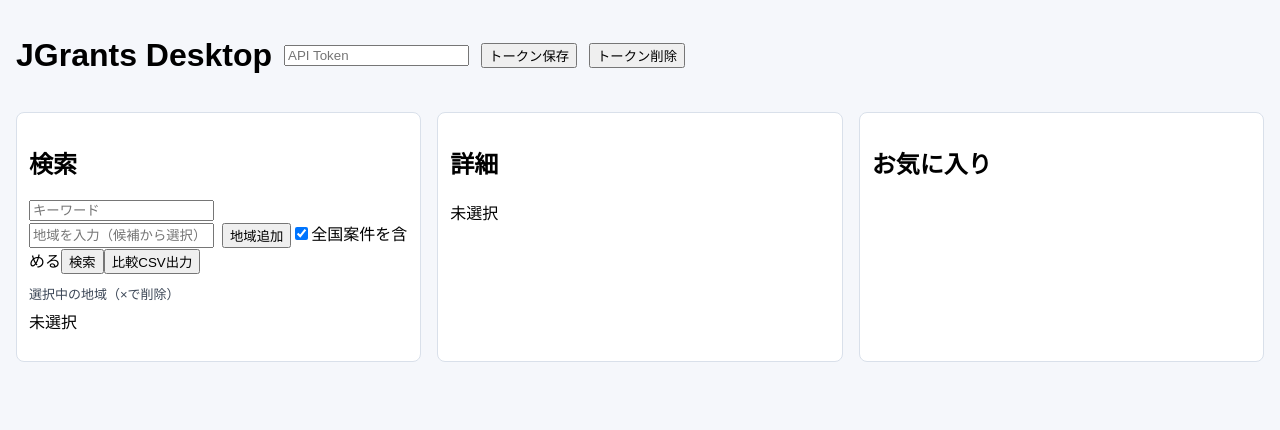
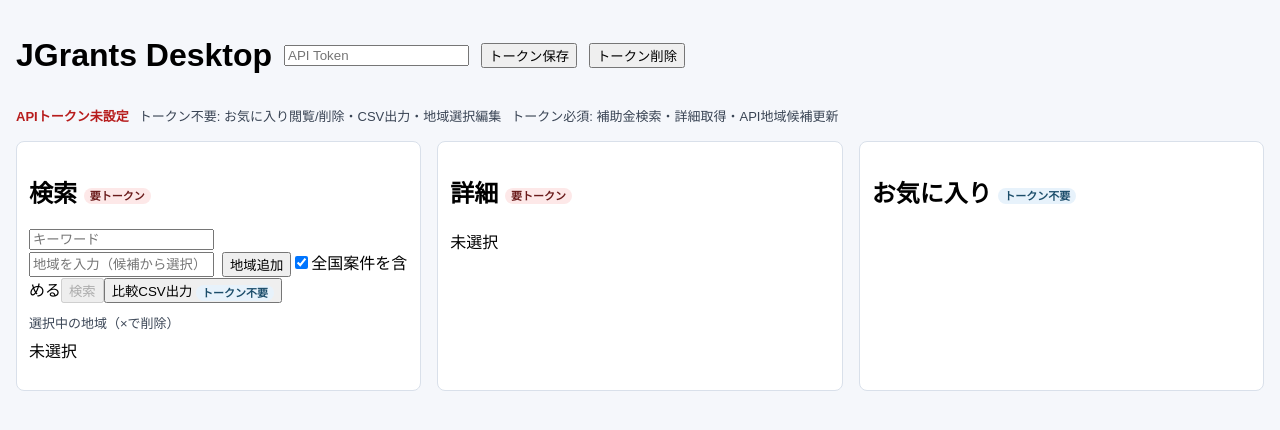
Before and after one commit to TGSE-nepuro/Jgrants, a React (Vite) app: page / in a window 1280 px wide. Shown: the top 430 px of the page. Built offline with nearby package versions, Linux system fonts and the light colour scheme.

Commit message:
feat(ui): separate token required and optional features

```diff
--- a/src/renderer/App.tsx
+++ b/src/renderer/App.tsx
@@ -31,6 +31,7 @@
   const [selectedIds, setSelectedIds] = useState<string[]>([]);
   const [message, setMessage] = useState<string | null>(null);
   const [error, setError] = useState<string | null>(null);
+  const hasToken = token.trim().length > 0;
 
   useEffect(() => {
     void (async () => {
@@ -232,9 +233,16 @@
         <button onClick={() => void saveToken()}>トークン保存</button>
         <button onClick={() => void clearToken()}>トークン削除</button>
       </header>
+      <div className="token-guide">
+        <span className={`token-state ${hasToken ? "ok" : "warn"}`}>
+          {hasToken ? "APIトークン設定済み" : "APIトークン未設定"}
+        </span>
+        <span>トークン不要: お気に入り閲覧/削除・CSV出力・地域選択編集</span>
+        <span>トークン必須: 補助金検索・詳細取得・API地域候補更新</span>
+      </div>
       <main>
         <section>
-          <h2>検索</h2>
+          <h2>検索 <span className="badge required">要トークン</span></h2>
           <form onSubmit={onSearch}>
             <input value={keyword} placeholder="キーワード" onChange={(e) => setKeyword(e.target.value)} />
             <div className="region-picker">
@@ -270,8 +278,16 @@
               />
               全国案件を含める
             </label>
-            <button type="submit">検索</button>
-            <button type="button" onClick={() => void exportCsv()}>比較CSV出力</button>
+            <button
+              type="submit"
+              disabled={!hasToken}
+              title={!hasToken ? "APIトークン設定後に利用できます" : undefined}
+            >
+              検索
+            </button>
+            <button type="button" onClick={() => void exportCsv()}>
+              比較CSV出力 <span className="badge optional">トークン不要</span>
+            </button>
           </form>
           <div className="selected-regions">
             <p>選択中の地域（×で削除）</p>
@@ -297,7 +313,13 @@
                   checked={selectedIds.includes(item.id)}
                   onChange={() => toggleSelection(item.id)}
                 />
-                <button onClick={() => void openDetail(item)}>{item.title}</button>
+                <button
+                  onClick={() => void openDetail(item)}
+                  disabled={!hasToken}
+                  title={!hasToken ? "APIトークン設定後に利用できます" : undefined}
+                >
+                  {item.title}
+                </button>
                 {item.region && <span>{item.region}</span>}
                 <button onClick={() => void addFavorite(item)}>保存</button>
               </li>
@@ -305,7 +327,7 @@
           </ul>
         </section>
         <section>
-          <h2>詳細</h2>
+          <h2>詳細 <span className="badge required">要トークン</span></h2>
           {detail ? (
             <article>
               <h3>{detail.title}</h3>
@@ -317,7 +339,7 @@
           )}
         </section>
         <section>
-          <h2>お気に入り</h2>
+          <h2>お気に入り <span className="badge optional">トークン不要</span></h2>
           <ul>
             {favorites.map((f) => (
               <li key={f.id}>
--- a/src/renderer/styles.css
+++ b/src/renderer/styles.css
@@ -2,9 +2,37 @@
 body { margin: 0; background: #f5f7fb; }
 .app { padding: 16px; }
 header { display: flex; gap: 12px; align-items: center; }
+.token-guide {
+  display: flex;
+  flex-wrap: wrap;
+  gap: 10px;
+  margin-top: 10px;
+  font-size: 13px;
+  color: #394454;
+}
+.token-state {
+  font-weight: 700;
+}
+.token-state.ok { color: #1b5e20; }
+.token-state.warn { color: #b71c1c; }
 main { display: grid; grid-template-columns: 1fr 1fr 1fr; gap: 16px; margin-top: 16px; }
 section { background: #fff; border: 1px solid #d9e0ea; border-radius: 8px; padding: 12px; }
 .error { color: #b71c1c; }
+.badge {
+  font-size: 11px;
+  font-weight: 700;
+  padding: 2px 6px;
+  border-radius: 10px;
+  vertical-align: middle;
+}
+.badge.required {
+  color: #6a1b1b;
+  background: #fde8e8;
+}
+.badge.optional {
+  color: #1b4d6a;
+  background: #e7f2fb;
+}
 .region-picker {
   position: relative;
   display: inline-flex;
```
Also changed, not shown: 1 other file (tests, documents, lock files or other folders).
